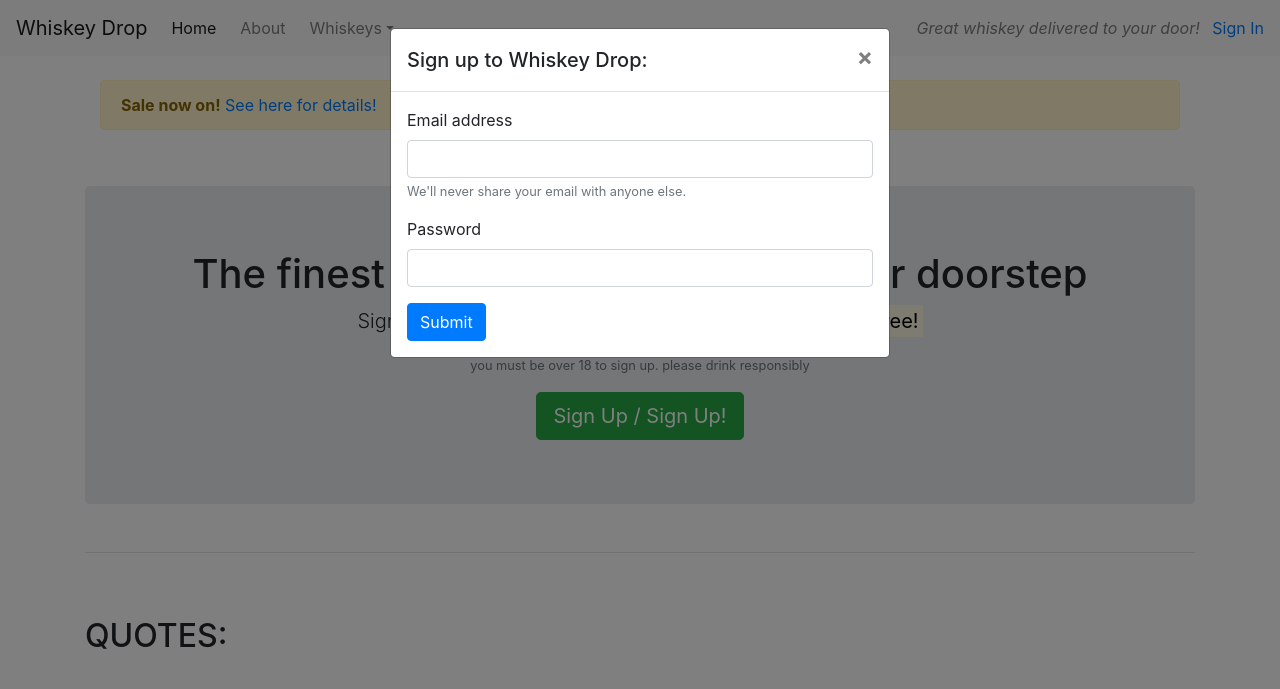
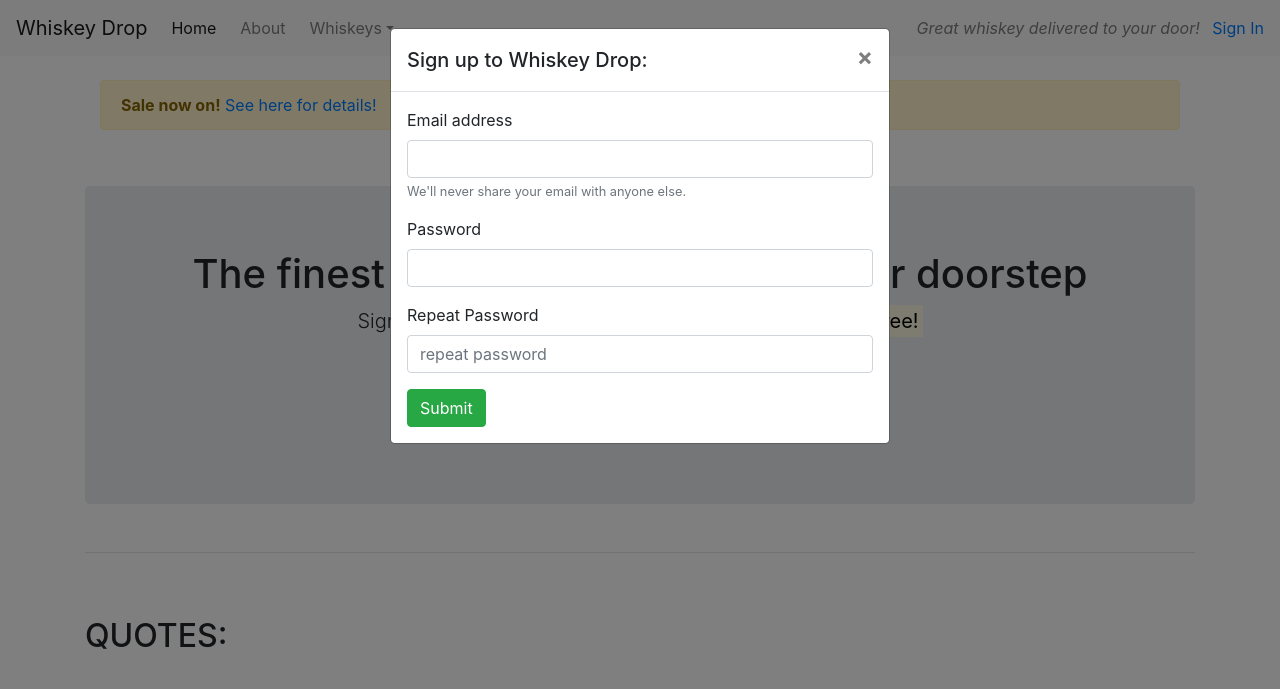
Before and after one commit to emmahartedev/bootstrap-demo, a plain HTML site: page index.html in a window 1280 px wide. Both pictures are taken after a click on the button "Sign Up / Sign Up!". Shown: the top 689 px of the page. Drawn offline with nearby package versions, Linux system fonts and the light colour scheme.

Commit message:
add modal form to index.html

```diff
--- a/index.html
+++ b/index.html
@@ -165,10 +165,14 @@
                 <small id="emailHelp" class="form-text text-muted">We'll never share your email with anyone else.</small>
             </div>
             <div class="form-group">
-                <label for="exampleInputPassword1">Password</label>
+                <label for="Password">Password</label>
                 <input type="password" class="form-control" id="exampleInputPassword1">
             </div>
-            <button type="submit" class="btn btn-primary">Submit</button>
+                <div class="form-group">
+                <label for="repeatPassword">Repeat Password</label>
+                <input type="password" class="form-control" id="repeatpassword" placeholder= "repeat password" >
+            </div>
+            <button type="submit" class="btn btn-success">Submit</button>
         </form> <!--form end-->
       </div>
     </div>
```
